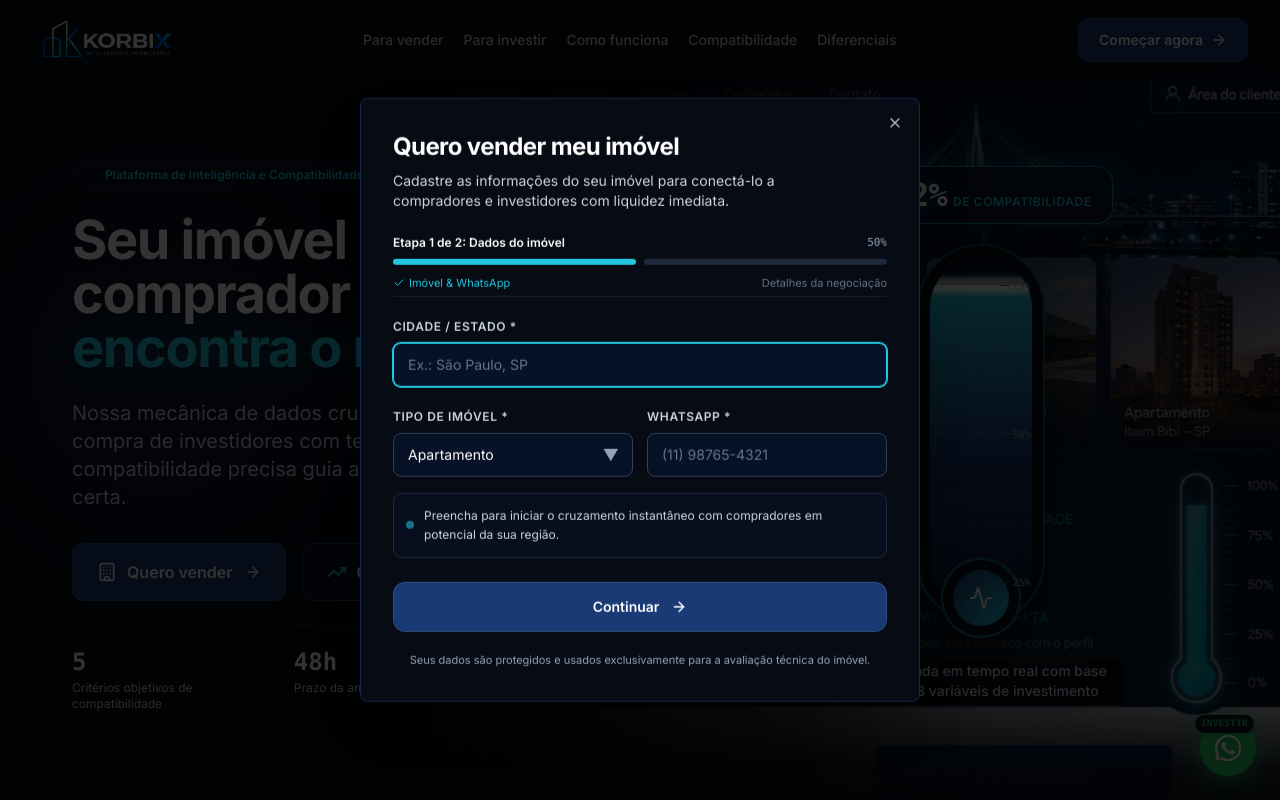
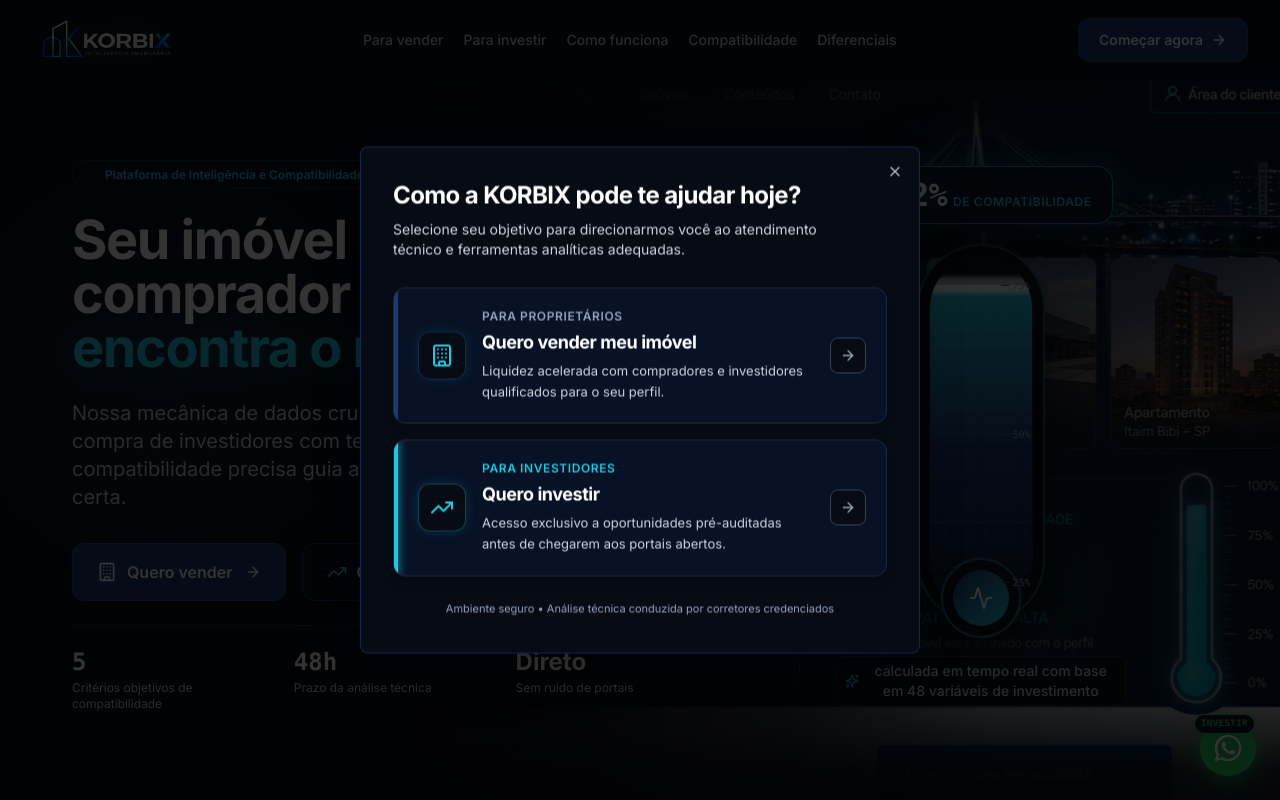
Before and after one commit to pauloac1000-byte/inteligencia-imobiliaria, a React (Vite) app: page / in a window 1280 px wide. Both pictures are taken after a click on the button "Começar agora". Shown: the top 800 px of the page. Built offline with nearby package versions, Linux system fonts and the light colour scheme.

Commit message:
feat: adicionar seletor de intencao ao abrir modal sem rota definida

```diff
--- a/src/components/ModalComecarAgora.tsx
+++ b/src/components/ModalComecarAgora.tsx
@@ -8,6 +8,8 @@
 } from '@/components/ui/dialog'
 import { FormVenda } from './FormVenda'
 import { FormInvestidor } from './FormInvestidor'
+
+import { Building, TrendingUp, ArrowRight, ArrowLeft } from 'lucide-react'
 
 interface ModalComecarAgoraProps {
   open: boolean
@@ -20,14 +22,15 @@
   onOpenChange,
   initialIntent = null,
 }) => {
-  const [intencao, setIntencao] = useState<'vender' | 'investir'>('vender')
+  // Se initialIntent for fornecido, começa direto na rota correspondente.
+  // Se for null/undefined, começa em null (mostra a tela de seleção de intenção).
+  const [selectedRoute, setSelectedRoute] = useState<'vender' | 'investir' | null>(null)
 
-  // Define a rota/formulário diretamente a partir do botão clicado
   useEffect(() => {
-    if (initialIntent) {
-      setIntencao(initialIntent)
-    } else if (open && !initialIntent) {
-      setIntencao('vender')
+    if (open) {
+      setSelectedRoute(initialIntent || null)
+    } else {
+      setSelectedRoute(null)
     }
   }, [initialIntent, open])
 
@@ -35,28 +38,135 @@
     onOpenChange(false)
   }
 
+  // Título e descrição dinâmicos de acordo com a etapa
+  const getHeaderInfo = () => {
+    if (!selectedRoute) {
+      return {
+        title: 'Como a KORBIX pode te ajudar hoje?',
+        description:
+          'Selecione seu objetivo para direcionarmos você ao atendimento técnico e ferramentas analíticas adequadas.',
+      }
+    }
+    if (selectedRoute === 'vender') {
+      return {
+        title: 'Quero vender meu imóvel',
+        description:
+          'Cadastre as informações do seu imóvel para conectá-lo a compradores e investidores com liquidez imediata.',
+      }
+    }
+    return {
+      title: 'Quero investir',
+      description:
+        'Defina sua tese de alocação de capital e receba oportunidades filtradas antes de chegarem aos portais abertos.',
+    }
+  }
+
+  const { title, description } = getHeaderInfo()
+
   return (
     <Dialog open={open} onOpenChange={onOpenChange}>
       <DialogContent className="w-[calc(100%-1.5rem)] sm:max-w-[560px] max-h-[92vh] overflow-y-auto bg-[#070B14] border border-[#1A3A75]/60 text-white shadow-2xl backdrop-blur-md p-4 sm:p-8 rounded-2xl">
         <DialogHeader className="text-left space-y-2 pr-6">
+          {/* Botão sutil para voltar à seleção caso tenha entrado sem intent inicial */}
+          {!initialIntent && selectedRoute && (
+            <button
+              type="button"
+              onClick={() => setSelectedRoute(null)}
+              className="inline-flex items-center gap-1.5 text-xs text-slate-400 hover:text-[#22C7E0] transition-colors mb-1 w-fit cursor-pointer"
+            >
+              <ArrowLeft className="w-3.5 h-3.5" />
+              <span>Voltar para escolha de rota</span>
+            </button>
+          )}
+
           <DialogTitle className="text-lg sm:text-2xl font-bold tracking-tight text-white leading-snug">
-            {intencao === 'vender' ? 'Quero vender meu imóvel' : 'Quero investir'}
+            {title}
           </DialogTitle>
           <DialogDescription className="text-slate-300 text-xs sm:text-sm leading-relaxed">
-            {intencao === 'vender'
-              ? 'Cadastre as informações do seu imóvel para conectá-lo a compradores e investidores com liquidez imediata.'
-              : 'Defina sua tese de alocação de capital e receba oportunidades filtradas antes de chegarem aos portais abertos.'}
+            {description}
           </DialogDescription>
         </DialogHeader>
 
-        {/* Formulário Conectado ao Supabase (Rota definida pelo botão de entrada) */}
-        <div className="pt-2">
-          {intencao === 'vender' ? (
-            <FormVenda isInModal={true} onCancel={handleClose} onSuccess={handleClose} />
-          ) : (
-            <FormInvestidor isInModal={true} onCancel={handleClose} onSuccess={handleClose} />
-          )}
-        </div>
+        {/* TELA DE SELEÇÃO: quando aberto sem intent ("Começar agora") */}
+        {!selectedRoute ? (
+          <div className="pt-3 pb-1 space-y-3 sm:space-y-4 animate-fade-in">
+            {/* Opção 1: Quero vender meu imóvel (rota proprietário) */}
+            <button
+              type="button"
+              onClick={() => setSelectedRoute('vender')}
+              className="group relative w-full text-left p-4 sm:p-5 rounded-xl bg-[#081226] hover:bg-[#0c1a36] border border-slate-800 hover:border-[#22C7E0]/60 transition-all duration-200 cursor-pointer shadow-lg hover:shadow-xl hover:-translate-y-0.5 active:translate-y-0 overflow-hidden flex items-center justify-between gap-3 sm:gap-4"
+            >
+              <div className="absolute top-0 left-0 bottom-0 w-1 bg-[#1A3A75] group-hover:bg-[#22C7E0] transition-colors" />
+
+              <div className="flex items-center gap-3 sm:gap-4 min-w-0 pl-1">
+                <div className="w-11 h-11 sm:w-12 sm:h-12 rounded-xl bg-[#070B14] border border-[#1A3A75]/60 text-[#22C7E0] group-hover:border-[#22C7E0]/60 flex items-center justify-center shrink-0 transition-colors shadow-[0_0_12px_rgba(34,199,224,0.12)]">
+                  <Building className="w-5 h-5 sm:w-6 sm:h-6 stroke-[2]" />
+                </div>
+                <div className="min-w-0 space-y-0.5 sm:space-y-1">
+                  <span className="text-[10px] sm:text-xs font-semibold uppercase tracking-wider text-slate-400 block">
+                    Para proprietários
+                  </span>
+                  <div className="text-base sm:text-lg font-bold text-white group-hover:text-white tracking-tight leading-snug">
+                    Quero vender meu imóvel
+                  </div>
+                  <p className="text-xs sm:text-[13px] text-slate-300 line-clamp-2 leading-relaxed">
+                    Liquidez acelerada com compradores e investidores qualificados para o seu
+                    perfil.
+                  </p>
+                </div>
+              </div>
+
+              <div className="w-9 h-9 rounded-lg bg-[#070B14] border border-slate-700 group-hover:border-[#22C7E0]/60 group-hover:bg-[#1A3A75] text-slate-400 group-hover:text-white flex items-center justify-center shrink-0 transition-all">
+                <ArrowRight className="w-4 h-4 group-hover:translate-x-0.5 transition-transform" />
+              </div>
+            </button>
+
+            {/* Opção 2: Quero investir (rota investidor) */}
+            <button
+              type="button"
+              onClick={() => setSelectedRoute('investir')}
+              className="group relative w-full text-left p-4 sm:p-5 rounded-xl bg-[#081226] hover:bg-[#0c1a36] border border-slate-800 hover:border-[#22C7E0]/60 transition-all duration-200 cursor-pointer shadow-lg hover:shadow-xl hover:-translate-y-0.5 active:translate-y-0 overflow-hidden flex items-center justify-between gap-3 sm:gap-4"
+            >
+              <div className="absolute top-0 left-0 bottom-0 w-1 bg-[#22C7E0] shadow-[0_0_8px_#22C7E0]" />
+
+              <div className="flex items-center gap-3 sm:gap-4 min-w-0 pl-1">
+                <div className="w-11 h-11 sm:w-12 sm:h-12 rounded-xl bg-[#070B14] border border-[#22C7E0]/30 text-[#22C7E0] group-hover:border-[#22C7E0]/60 flex items-center justify-center shrink-0 transition-colors shadow-[0_0_12px_rgba(34,199,224,0.15)]">
+                  <TrendingUp className="w-5 h-5 sm:w-6 sm:h-6 stroke-[2]" />
+                </div>
+                <div className="min-w-0 space-y-0.5 sm:space-y-1">
+                  <span className="text-[10px] sm:text-xs font-semibold uppercase tracking-wider text-[#22C7E0] block">
+                    Para investidores
+                  </span>
+                  <div className="text-base sm:text-lg font-bold text-white group-hover:text-white tracking-tight leading-snug">
+                    Quero investir
+                  </div>
+                  <p className="text-xs sm:text-[13px] text-slate-300 line-clamp-2 leading-relaxed">
+                    Acesso exclusivo a oportunidades pré-auditadas antes de chegarem aos portais
+                    abertos.
+                  </p>
+                </div>
+              </div>
+
+              <div className="w-9 h-9 rounded-lg bg-[#070B14] border border-slate-700 group-hover:border-[#22C7E0]/60 group-hover:bg-[#1A3A75] text-slate-400 group-hover:text-white flex items-center justify-center shrink-0 transition-all">
+                <ArrowRight className="w-4 h-4 group-hover:translate-x-0.5 transition-transform" />
+              </div>
+            </button>
+
+            {/* Rodapé informativo discreto */}
+            <div className="pt-2 text-center text-[11px] text-slate-400">
+              Ambiente seguro • Análise técnica conduzida por corretores credenciados
+            </div>
+          </div>
+        ) : (
+          /* FORMULÁRIO SELECIONADO: Conectado ao Supabase com persistência da rota */
+          <div className="pt-2 animate-fade-in">
+            {selectedRoute === 'vender' ? (
+              <FormVenda isInModal={true} onCancel={handleClose} onSuccess={handleClose} />
+            ) : (
+              <FormInvestidor isInModal={true} onCancel={handleClose} onSuccess={handleClose} />
+            )}
+          </div>
+        )}
       </DialogContent>
     </Dialog>
   )
```
Also changed, not shown: .skip.config.json.
